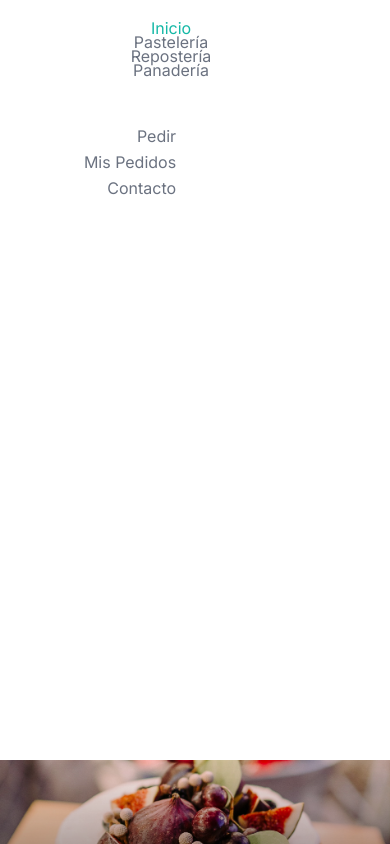
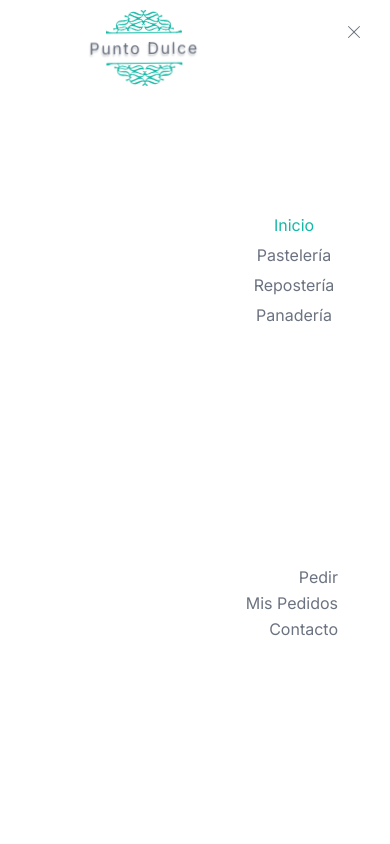
Before and after one commit to irvinreal/punto-dulce, a Next.js app: page / in a window 390 px wide. Both pictures are taken after a click on the button 354 px from the left and 32 px from the top of the page. Shown: the top 844 px of the page. Built offline with nearby package versions, Linux system fonts and the light colour scheme.

Commit message:
inicia ajuste de diseño responsivo para mobil

```diff
--- a/src/app/page.jsx
+++ b/src/app/page.jsx
@@ -1,13 +1,13 @@
 import Footer from '@/components/Footer'
+import SectionLinkToMenu from '@/components/SectionLinkToMenu'
 import MainHeader from '../components/MainHeader/MainHeader'
 import PresentacionHeader from '../components/presentacionHeader/PresentacionHeader'
-import SectionLinkToMenu from '@/components/SectionLinkToMenu'
 
 // const API_KEY = 'BZqwksOABENq97B3A7pY3jQagekwzcgmvmmicr2NR6d12neB1IsPvRqS'
 
 export default function Home () {
   return (
-    <div className='relative w-full min-h-screen'>
+    <div className='relative w-full h-[100dvh]'>
         <MainHeader />
       <PresentacionHeader />
       <SectionLinkToMenu />
--- a/src/components/MainHeader/MainHeader.jsx
+++ b/src/components/MainHeader/MainHeader.jsx
@@ -10,8 +10,8 @@ const postres = [
 
 const MainHeader = () => {
   return (
-    <main className="bg-[url('../../public/assets/imgs/bg-reposteria.jpg')] w-full h-90vh bg-no-repeat bg-cover relative">
-      <div className='h-full bg-gradient-to-t from-white from-5% '>
+    <main className="bg-[url('../../public/assets/imgs/bg-reposteria.jpg')] w-full h-full bg-no-repeat bg-cover relative">
+      <div className='h-full bg-gradient-to-t from-white from-5%'>
         <div className='flex justify-center items-center h-full'>
           <div className='md:h-max md:p-0 w-max md:max-w-5xl mt-72 md:mt-20'>
             <div className='text-white text-2xl md:text-7xl italic font-extrabold w-full h-full '>
--- a/src/components/header/CloseBtn-mobile.jsx
+++ b/src/components/header/CloseBtn-mobile.jsx
@@ -3,16 +3,17 @@ function CloseBtnMobile ({ handleBtnMenu, open }) {
     <div
       className={
         open
-          ? 'h-16 flex flex-grow justify-end items-center px-7 border-b border-gray-200 lg:hidden'
-          : 'h-16 flex flex-grow justify-end items-center px-7 lg:hidden'
+          ? 'h-16 flex flex-grow justify-end items-center px-7 z-50 lg:hidden'
+          : 'h-16 flex flex-grow justify-end items-center px-7 z-50 lg:hidden'
       }
     >
-      <button
-        type='button'
-        onClick={handleBtnMenu}
-        className='flex justify-center items-center'
-      >
-        <span className={open ? 'hidden' : 'inline-block'}>
+      <div className='flex justify-center items-center'>
+        {/* Open Menu svg Icon */}
+        <button
+          type='button'
+          onClick={handleBtnMenu}
+          className={open ? 'hidden' : 'inline-block'}
+        >
           <svg
             xmlns='http://www.w3.org/2000/svg'
             width='16'
@@ -23,20 +24,25 @@ function CloseBtnMobile ({ handleBtnMenu, open }) {
           >
             <path d='M0 3.5A.5.5 0 0 1 .5 3h15a.5.5 0 0 1 .5.5v2a.5.5 0 0 1-.5.5H.5a.5.5 0 0 1-.5-.5v-2zm0 5A.5.5 0 0 1 .5 8h15a.5.5 0 0 1 .5.5v1a.5.5 0 0 1-.5.5H.5a.5.5 0 0 1-.5-.5v-1zm0 4a.5.5 0 0 1 .5-.5h15a.5.5 0 0 1 0 1H.5a.5.5 0 0 1-.5-.5z' />
           </svg>
-        </span>
-        <span className={open ? 'inline-block' : 'hidden'}>
+        </button>
+        {/* Close Menu svg Icon */}
+        <button
+          type='button'
+          onClick={handleBtnMenu}
+          className={open ? 'inline-block' : 'hidden'}
+        >
           <svg
             xmlns='http://www.w3.org/2000/svg'
             width='16'
             height='16'
             fill='currentColor'
-            className='bi bi-x-lg text-gray-500'
+            className='bi bi-x-lg text-gray-500 fill-gray-500 opacity-100'
             viewBox='0 0 16 16'
           >
             <path d='M2.146 2.854a.5.5 0 1 1 .708-.708L8 7.293l5.146-5.147a.5.5 0 0 1 .708.708L8.707 8l5.147 5.146a.5.5 0 0 1-.708.708L8 8.707l-5.146 5.147a.5.5 0 0 1-.708-.708L7.293 8 2.146 2.854Z' />
           </svg>
-        </span>
-      </button>
+        </button>
+      </div>
     </div>
   )
 }
--- a/src/components/header/ContactLinks.jsx
+++ b/src/components/header/ContactLinks.jsx
@@ -37,7 +37,7 @@ function ContactLinks ({ open }) {
   const pathname = usePathname()
 
   return (
-    <nav className='flex justify-center w-72'>
+    <nav className='flex justify-center md:w-72'>
       <ul
         className={
           open
--- a/src/components/header/Header.jsx
+++ b/src/components/header/Header.jsx
@@ -1,25 +1,32 @@
 'use client'
 
-import { useState } from 'react'
+import { usePathname } from 'next/navigation'
+import { useEffect, useState } from 'react'
+import CloseBtnMobile from './CloseBtn-mobile'
+import ContactLinks from './ContactLinks'
 import LogoNavbar from './LogoNavbar'
 import NavLinks from './NavLinks'
-import ContactLinks from './ContactLinks'
-import CloseBtnMobile from './CloseBtn-mobile'
 
 function Header () {
+  const pathname = usePathname()
   const [open, setOpen] = useState(false)
+
+  useEffect(() => {
+    console.log(pathname)
+    setOpen(false)
+  }, [pathname])
 
   const handleBtnMenu = () => {
     setOpen(!open)
   }
   return (
-    <header className='fixed top-0 left-0 right-0 bottom-0 z-40 w-full'>
+    <header className='fixed top-0 left-0 right-0 z-40 w-full'>
       <div className='relative group/navbar transition-transform duration-1000 ease-in-out w-full z-50 h-16 bg-white flex justify-evenly'>
         <LogoNavbar open={open} />
         <div
           className={
             open
-              ? 'w-screen h-90vh absolute top-0 left-0 bg-white lg:flex lg:flex-row flex-col items-end justify-between flex-grow pe-5'
+              ? 'w-screen h-[100dvh] absolute z-30 top-0 left-0 bg-white flex flex-col lg:flex-row  items-end justify-evenly flex-grow pe-5'
               : 'hidden lg:flex lg:flex-grow'
           }
         >
--- a/src/components/header/LogoNavbar.jsx
+++ b/src/components/header/LogoNavbar.jsx
@@ -2,9 +2,9 @@ import Image from 'next/image'
 import Link from 'next/link'
 import Logo from '../../../public/assets/imgs/punto-dulce-green.svg'
 
-function LogoNavbar() {
+function LogoNavbar () {
   return (
-    <div className='flex justify-center w-72 animate-[wiggle_4s_ease-in-out_infinite]'>
+    <div className='flex justify-center w-72 animate-[wiggle_4s_ease-in-out_infinite] z-40'>
       <Link href={'/crear-pedido'}>
         <div className='relative flex items-center justify-center group h-24 w-32'>
           <div className='absolute w-24 h-24 bg-white rounded-full z-30'>
@@ -12,6 +12,7 @@ function LogoNavbar() {
               src={Logo}
               alt='Logotipo'
               fill
+              priority
               style={{ objectFit: 'cover', padding: 10 }}
             />
           </div>
--- a/src/components/header/NavLinks.jsx
+++ b/src/components/header/NavLinks.jsx
@@ -27,7 +27,7 @@ const NAV_LINKS = [
   }
 ]
 
-function NavLinks({ open }) {
+function NavLinks ({ open }) {
   const pathname = usePathname()
 
   return (
@@ -35,8 +35,8 @@ function NavLinks({ open }) {
       <ul
         className={
           open
-            ? 'h-full flex flex-col justify-start items-end pt-10 pe-7 md:flex-row md:justify-center md:items-center gap-3 md:gap-8 md:mx-8'
-            : 'hidden md:flex h-full justify-center items-end pb-1 gap-10'
+            ? 'h-full flex flex-col justify-start items-end pt-10 pe-7 md:flex-row md:justify-center md:items-center gap-7 md:gap-8 md:mx-8'
+            : 'hidden md:flex md:flex-row h-full justify-center items-end pb-1 gap-10'
         }
       >
         {NAV_LINKS.map(({ linkName, href, img }) => (
@@ -52,11 +52,11 @@ function NavLinks({ open }) {
                   : 'text-gray-500 transition ease-in duration-300 group-hover:text-teal-500 text-center relative w-full h-full'
               }
             >
-              {img ? (
+              {img && (
                 <div
                   className={
                     pathname.endsWith(`${href}`)
-                      ? 'w-full absolute bottom-0 left-0 -z-10 flex justify-center -translate-y-6 opacity-100'
+                      ? 'w-full absolute bottom-0 left-0 -z-10 transition-all duration-300 ease-in-out flex justify-center -translate-x-16 -translate-y-1 md:-translate-y-6 opacity-100'
                       : 'w-full absolute bottom-0 left-0 -z-10 flex justify-center transition-all duration-300 ease-in-out -translate-y-4 opacity-0 group-hover:-translate-y-6 group-hover:opacity-100'
                   }
                 >
@@ -68,7 +68,7 @@ function NavLinks({ open }) {
                     />
                   </div>
                 </div>
-              ) : null}
+              )}
 
               <span className='absolute bottom-0 left-0 w-full transition-transform ease-out group-hover:animate-[movingword_.3s_ease-out]'>
                 {linkName}
```
